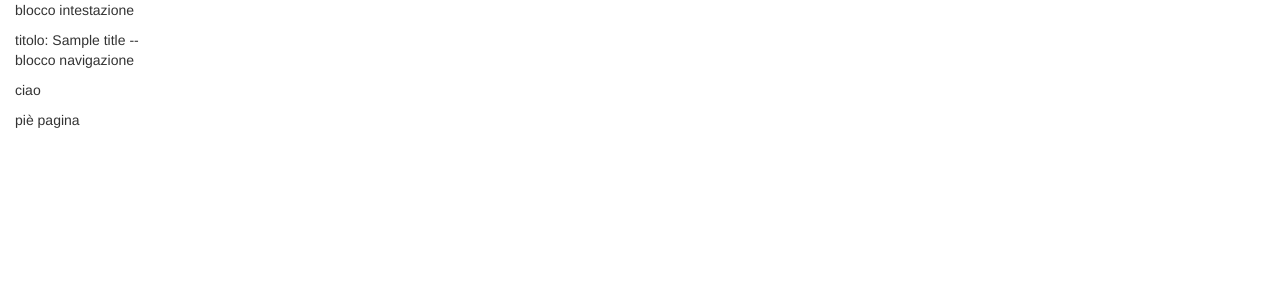
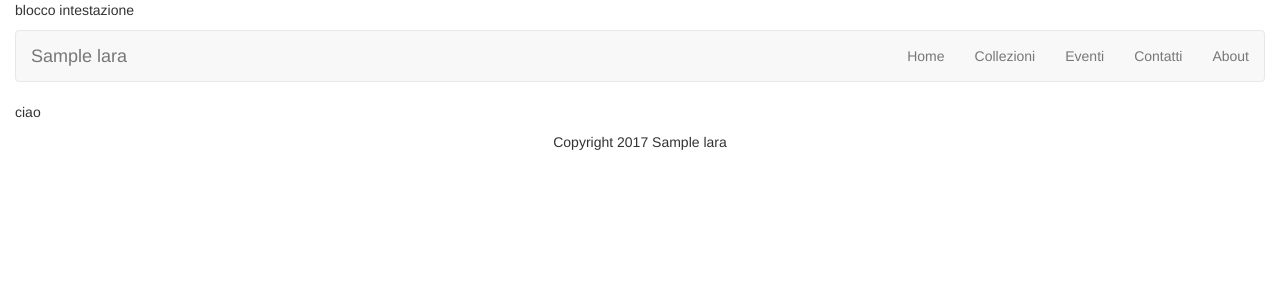
Before and after one commit to superqwe/vetrina17, a Django app: template templates/vetrina/index.html in a window 1280 px wide. Shown: the top 300 px of the page. Run offline with Django 3.2, Linux system fonts and the light colour scheme; the template is opened without the code that fills it: most values are stand-ins (such as "Sample title", 1, 10 or a date in 2020); some libraries are stand-ins or nearby versions.

Commit message:
bozza nav

```diff
--- a/templates/vetrina/base.html
+++ b/templates/vetrina/base.html
@@ -14,22 +14,13 @@
 <div class="container-fluid">
     <div class="row">
         <div class="col-md-12">
-            <header>
-                {% include 'vetrina/header.html' %}
-            </header>
+            {% include 'vetrina/header.html' %}
 
-            <nav>
-                {% include 'vetrina/nav.html' %}
-            </nav>
+            {% include 'vetrina/nav.html' %}
 
-            <section>
-                {% block section %}
-                {% endblock %}
-            </section>
+            {% block section %} {% endblock %}
 
-            <footer>
-                piè pagina
-            </footer>
+            {% include 'vetrina/footer.html' %}
         </div>
     </div>
 </div>
--- a/templates/vetrina/footer.html
+++ b/templates/vetrina/footer.html
@@ -1 +1,3 @@
-<p>blocco footer</p>
+<footer class="col-md-6 col-md-offset-3 text-center">
+    Copyright 2017 {{lara}}
+</footer>
--- a/templates/vetrina/header.html
+++ b/templates/vetrina/header.html
@@ -1,6 +1,3 @@
-{% block intestazione %}
-
-<p>blocco intestazione</p>
-titolo: {{title}} --
-
-{% endblock %}
+<header>
+    <p>blocco intestazione</p>
+</header>
--- a/templates/vetrina/index.html
+++ b/templates/vetrina/index.html
@@ -3,6 +3,8 @@
 
 {% block section %}
 
-<p>ciao</p>
+<section>
+    <p>ciao</p>
+</section>
 
 {% endblock %}
--- a/templates/vetrina/nav.html
+++ b/templates/vetrina/nav.html
@@ -1 +1,15 @@
-<p>blocco navigazione</p>
+<nav class="navbar navbar-default">
+    <div class="container-fluid">
+        <div class="navbar-header">
+            <a class="navbar-brand" href="#">{{lara}}</a>
+        </div>
+
+        <ul class="nav navbar-nav navbar-right">
+            <li><a href="#">Home</a></li>
+            <li><a href="#">Collezioni</a></li>
+            <li><a href="#">Eventi</a></li>
+            <li><a href="#">Contatti</a></li>
+            <li><a href="#">About</a></li>
+        </ul>
+    </div>
+</nav>
--- a/vetrina/views.py
+++ b/vetrina/views.py
@@ -3,5 +3,5 @@ from django.http import HttpResponse
 from pprint import pprint as pp
 
 def index(request):
-
+    lara = 'Lara BjYou'
     return render_to_response('vetrina/index.html', locals(), )
```
